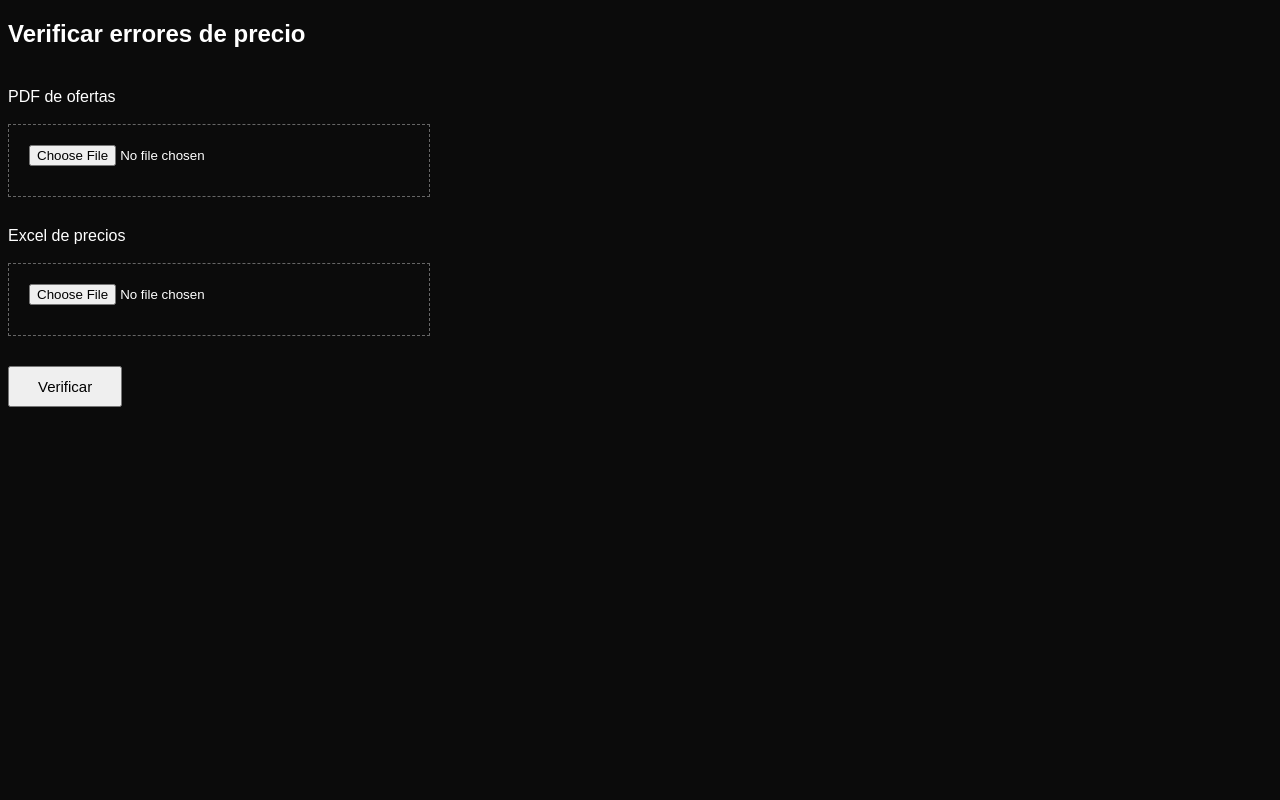
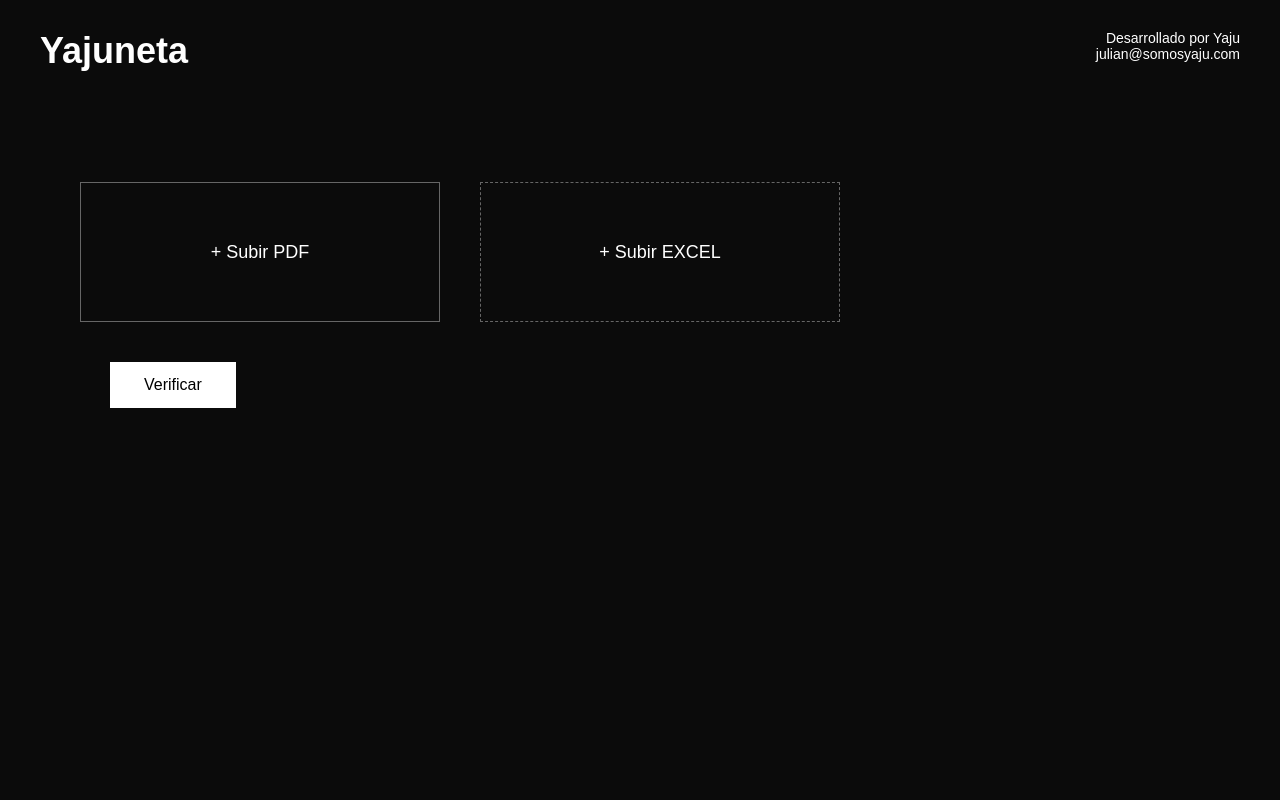
Before and after one commit to somosyaju/yajuneta, a FastAPI app: page / in a window 1280 px wide. Run offline with FastAPI, Linux system fonts and the light colour scheme.

Commit message:
Update index.html

```diff
--- a/templates/index.html
+++ b/templates/index.html
@@ -2,114 +2,211 @@
 <html lang="es">
 <head>
 <meta charset="UTF-8">
-<title>Verificador de precios con IA</title>
+<title>Yajuneta</title>
 
 <style>
-body {
-  background: #0b0b0b;
-  color: white;
+* {
+  box-sizing: border-box;
   font-family: Arial, Helvetica, sans-serif;
 }
 
-h2 {
-  margin-bottom: 40px;
+body {
+  margin: 0;
+  background: #0b0b0b;
+  color: white;
+  min-height: 100vh;
 }
 
-.form-group {
-  margin-bottom: 30px;
+/* ===== HEADER ===== */
+header {
+  display: flex;
+  justify-content: space-between;
+  padding: 30px 40px;
 }
 
-.file-box {
-  border: 1px dashed #666;
-  padding: 20px;
-  width: 380px;
+header h1 {
+  margin: 0;
+  font-size: 36px;
 }
 
-.file-name {
-  margin-top: 10px;
-  font-size: 15px;
+header .dev {
+  font-size: 14px;
+  text-align: right;
 }
 
-.file-ok {
-  margin-top: 6px;
+/* ===== MAIN ===== */
+.main {
+  padding: 80px;
+}
+
+/* ===== FORM ===== */
+form {
+  display: flex;
+  flex-direction: column;
+  gap: 40px;
+}
+
+/* ===== UPLOADS ===== */
+.uploads {
+  display: flex;
+  gap: 40px;
+}
+
+.upload-box {
+  width: 360px;
+  height: 140px;
+  border: 1px solid #666;
+  display: flex;
+  flex-direction: column;
+  justify-content: center;
+  align-items: center;
+  cursor: pointer;
+  transition: border 0.2s;
+}
+
+.upload-box.dashed {
+  border: 1px dashed #666;
+}
+
+.upload-box:hover {
+  border-color: white;
+}
+
+.upload-box span {
+  font-size: 18px;
+}
+
+.upload-box small {
+  margin-top: 8px;
+  font-size: 14px;
   color: #2ecc71;
-  font-size: 14px;
+}
+
+.upload-box input {
+  display: none;
+}
+
+/* ===== ACTIONS ===== */
+.actions {
+  display: flex;
+  align-items: center;
+  gap: 30px;
+}
+
+#status {
+  font-size: 16px;
+  opacity: 0.9;
 }
 
 button {
-  padding: 10px 28px;
-  font-size: 15px;
+  padding: 12px 32px;
+  font-size: 16px;
+  border: 2px solid white;
+  background: white;
+  color: black;
   cursor: pointer;
+  transition: all 0.2s;
 }
 
-pre {
+button:hover:not(:disabled) {
+  background: #0a2cff;
+  border-color: #0a2cff;
+  color: white;
+}
+
+button:disabled {
+  opacity: 0.6;
+  cursor: not-allowed;
+}
+
+/* ===== RESULT ===== */
+#resultado {
   margin-top: 40px;
   white-space: pre-wrap;
+  font-family: Consolas, monospace;
+  font-size: 15px;
+  line-height: 1.5;
 }
 </style>
 </head>
 
 <body>
 
-<h2>Verificar errores de precio</h2>
+<header>
+  <h1>Yajuneta</h1>
+  <div class="dev">
+    Desarrollado por Yaju<br>
+    julian@somosyaju.com
+  </div>
+</header>
+
+<div class="main">
 
 <form id="form">
 
-  <div class="form-group">
-    <label>PDF de ofertas</label><br><br>
-    <div class="file-box">
+  <div class="uploads">
+
+    <!-- PDF -->
+    <label class="upload-box">
       <input type="file" name="pdf" accept=".pdf" required>
-      <div class="file-name" id="pdf-name"></div>
-      <div class="file-ok" id="pdf-ok"></div>
-    </div>
+      <span id="pdfText">+ Subir PDF</span>
+    </label>
+
+    <!-- EXCEL -->
+    <label class="upload-box dashed">
+      <input type="file" name="excel" accept=".xlsx" required>
+      <span id="excelText">+ Subir EXCEL</span>
+    </label>
+
   </div>
 
-  <div class="form-group">
-    <label>Excel de precios</label><br><br>
-    <div class="file-box">
-      <input type="file" name="excel" accept=".xlsx" required>
-      <div class="file-name" id="excel-name"></div>
-      <div class="file-ok" id="excel-ok"></div>
-    </div>
+  <div class="actions">
+    <div id="status"></div>
+    <button type="submit" id="btn">Verificar</button>
   </div>
-
-  <button type="submit">Verificar</button>
 
 </form>
 
 <pre id="resultado"></pre>
 
+</div>
+
 <script>
 const form = document.getElementById("form");
 const resultado = document.getElementById("resultado");
+const status = document.getElementById("status");
+const btn = document.getElementById("btn");
 
-/* === SOLO FEEDBACK VISUAL === */
 const pdfInput = form.querySelector('input[name="pdf"]');
 const excelInput = form.querySelector('input[name="excel"]');
+const pdfText = document.getElementById("pdfText");
+const excelText = document.getElementById("excelText");
 
+/* ===== FEEDBACK ARCHIVOS ===== */
 pdfInput.addEventListener("change", () => {
   if (pdfInput.files.length) {
-    document.getElementById("pdf-name").textContent =
-      pdfInput.files[0].name;
-    document.getElementById("pdf-ok").textContent =
-      "✔ Archivo subido correctamente";
+    pdfText.innerHTML = `
+      ${pdfInput.files[0].name}
+      <small>✔ Archivo subido correctamente</small>
+    `;
   }
 });
 
 excelInput.addEventListener("change", () => {
   if (excelInput.files.length) {
-    document.getElementById("excel-name").textContent =
-      excelInput.files[0].name;
-    document.getElementById("excel-ok").textContent =
-      "✔ Archivo subido correctamente";
+    excelText.innerHTML = `
+      ${excelInput.files[0].name}
+      <small>✔ Archivo subido correctamente</small>
+    `;
   }
 });
 
-/* === SUBMIT ORIGINAL (NO TOCADO) === */
+/* ===== SUBMIT ===== */
 form.addEventListener("submit", async (e) => {
   e.preventDefault();
 
   resultado.textContent = "Analizando con IA...";
+
 
   const formData = new FormData(form);
 
@@ -128,6 +225,8 @@ form.addEventListener("submit", async (e) => {
   } catch {
     resultado.textContent = "Error de conexión con el servidor";
   }
+
+
 });
 </script>
 
```
